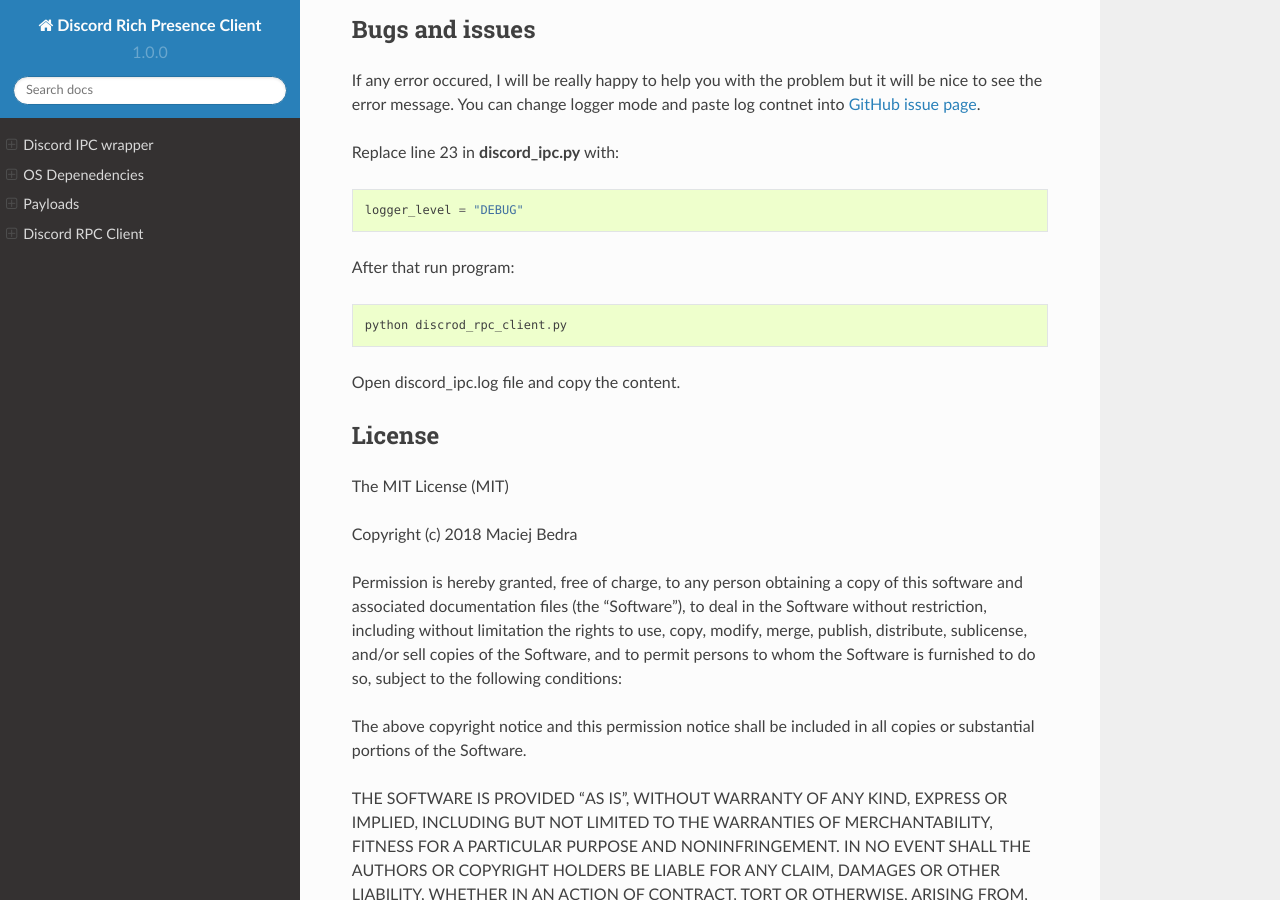
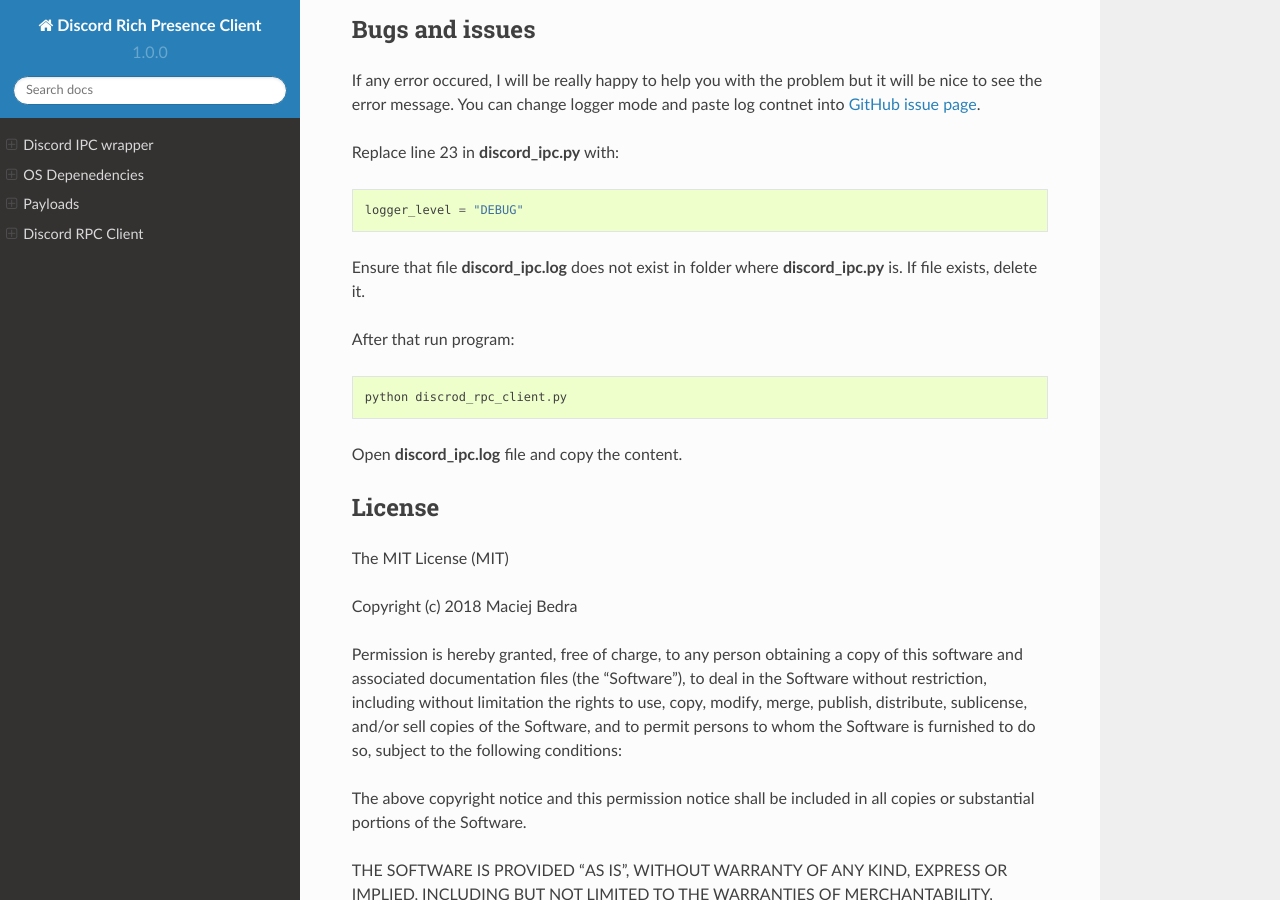
Before and after one commit to MashMB/discord_rpc_client, a Sphinx documentation site: the page built from docs/sphinx/index.rst, in a window 1280 px wide and 900 px high, scrolled down 2570 px. Built offline with Sphinx 7.4.7 and the Read the Docs theme 2.0.0, drawn with Linux system fonts in a browser that asks for light colours.

Commit message:
Updating index.rst

```diff
--- a/docs/sphinx/index.rst
+++ b/docs/sphinx/index.rst
@@ -83,6 +83,8 @@ Replace line 23 in **discord_ipc.py** with:
 
 	logger_level = "DEBUG"
 
+Ensure that file **discord_ipc.log** does not exist in folder where **discord_ipc.py** is. If file exists, delete it.
+
 After that run program:
 
 .. code-block:: python
@@ -90,7 +92,7 @@ After that run program:
 	python discrod_rpc_client.py
 
 
-Open discord_ipc.log file and copy the content.
+Open **discord_ipc.log** file and copy the content.
 
 =======
 License
```
